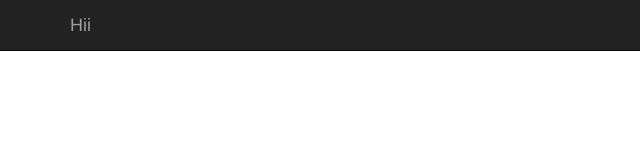
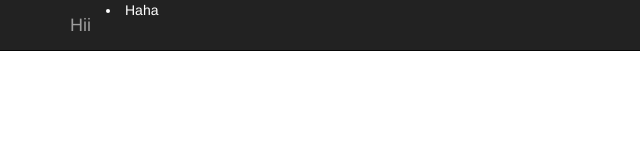
Before and after one commit to Dev1-Tushar/GIT, a plain HTML site: page index.html in a window 1280 px wide. Shown: the full height of the page, 0-640 px from the left. Drawn offline with nearby package versions, Linux system fonts and the light colour scheme.

Commit message:
Update index.html

```diff
--- a/index.html
+++ b/index.html
@@ -16,6 +16,7 @@
             <div ><ul class="nav navbar-nav navbar-right">
                 <li style="color:#fff;">hello</li>
                 <li  style="color:#fff;">why?</li></ul>
+                <li style="color:#fff;">Haha</li>
             </div>
             </div>
         </nav>
```
